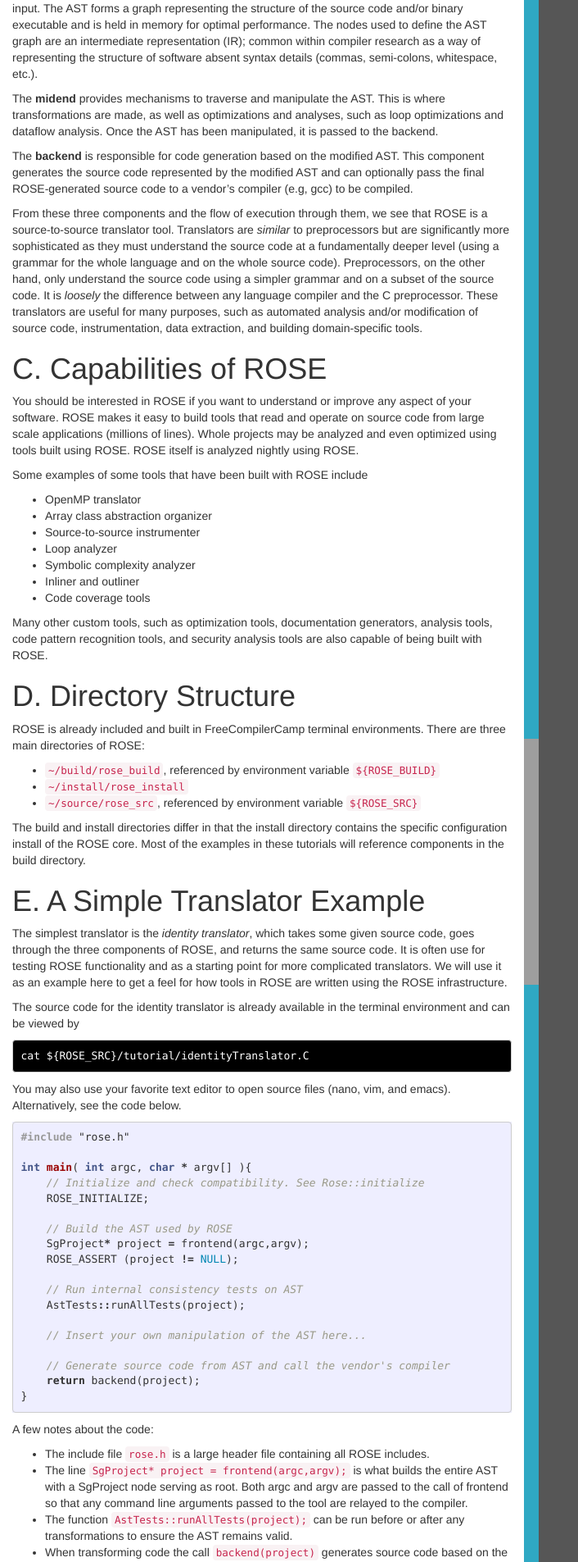
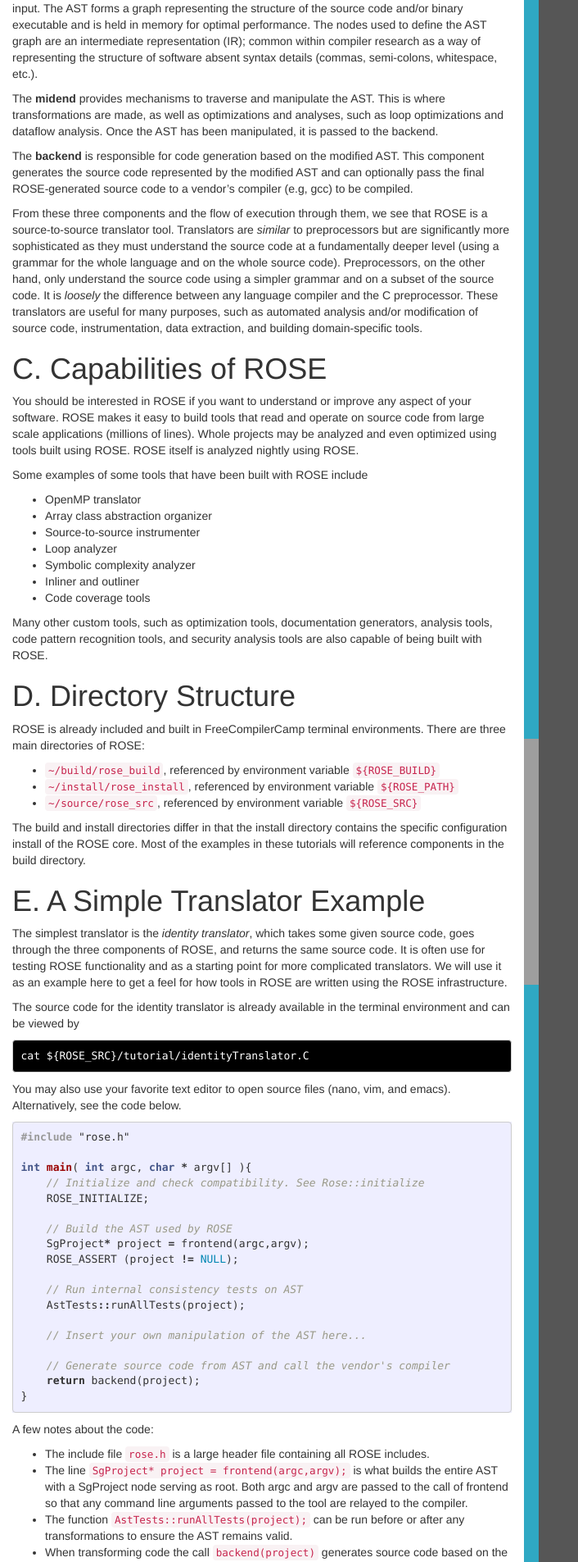
Before and after one commit to freeCompilerCamp/freecompilercamp.github.io, a Jekyll site: the page built from _posts/2020-06-11-rose-intro.markdown, in a window 1280 px wide. Shown: the part 1294-3199 px from the top of the page at 82% size, without its empty margins (0-706 px from the left). Built offline with Jekyll 4.4.1, drawn with Linux system fonts in a browser that asks for light colours; nearby versions of some CDN libraries; grey boxes are pictures that could not be loaded.

Commit message:
Update 2020-06-11-rose-intro.markdown
Add ROSE_PATH references /rose/install

```diff
--- a/_posts/2020-06-11-rose-intro.markdown
+++ b/_posts/2020-06-11-rose-intro.markdown
@@ -120,7 +120,7 @@
 There are three main directories of ROSE:
 
 - `~/build/rose_build`, referenced by environment variable `${ROSE_BUILD}`
-- `~/install/rose_install`
+- `~/install/rose_install`, referenced by environment variable `${ROSE_PATH}`
 - `~/source/rose_src`, referenced by environment variable `${ROSE_SRC}`
 
 The build and install directories differ in that the install directory contains
```
